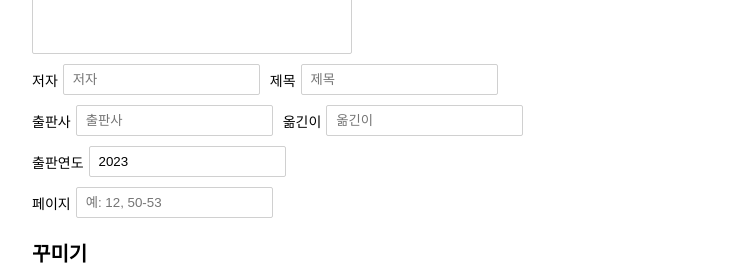
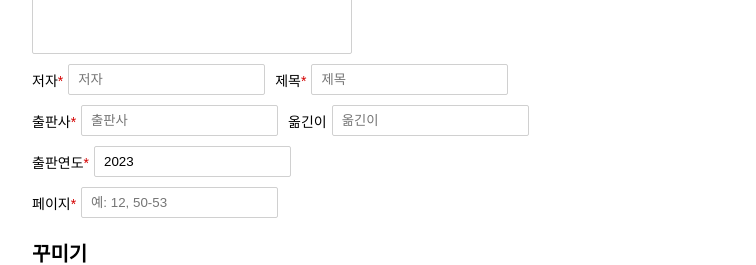
Before and after one commit to JHYOOOOON/Quot, a Next.js app: page / in a window 1280 px wide. Shown: the part 206-471 px from the top of the page, without its empty margins (153-909 px from the left). Built offline with nearby package versions, Linux system fonts and the light colour scheme; a web font is replaced by a local one.

Commit message:
feat: 출처 파트 필수 표시 추가

```diff
--- a/src/app/components/commons/Label.tsx
+++ b/src/app/components/commons/Label.tsx
@@ -1,18 +1,21 @@
 "use client";
 
-import styled from "styled-components";
+import styled, { css } from "styled-components";
 
 interface ILabel {
 	label: string;
 	name: string;
 	position?: "left" | "top";
 	children: React.ReactNode;
+	required?: boolean;
 }
 
-export const Label = ({ label, name, position = "left", children }: ILabel) => {
+export const Label = ({ label, name, position = "left", children, required = false }: ILabel) => {
 	return (
-		<Wrapper className={`${position}`}>
-			<StyledLabel htmlFor={name}>{label}</StyledLabel>
+		<Wrapper className={`${position} `}>
+			<StyledLabel htmlFor={name} required={required}>
+				{label}
+			</StyledLabel>
 			{children}
 		</Wrapper>
 	);
@@ -29,7 +32,18 @@ const Wrapper = styled.div`
 	}
 `;
 
-const StyledLabel = styled.label`
+const StyledLabel = styled.label<{ required?: boolean }>`
 	height: fit-content;
 	font-size: var(--font-size-300);
+	${({ required }) => {
+		return (
+			required &&
+			css`
+				&::after {
+					content: "*";
+					color: #d40000;
+				}
+			`
+		);
+	}}
 `;
--- a/src/app/components/sections/CardContents.tsx
+++ b/src/app/components/sections/CardContents.tsx
@@ -10,26 +10,29 @@ type SourceItem = {
 	type: HTMLInputTypeAttribute;
 	valueKey: keyof Source;
 	placeholder?: string;
+	required: boolean;
 };
 
 export const CardContents = () => {
 	const [bookQuotes, setBookQuotes] = useAtom(bookQuotesAtom);
 	const [source, setSource] = useAtom(sourceAtom);
 	const sourceItems: SourceItem[] = [
-		{ label: "저자", name: "author", type: "text", valueKey: "author" },
-		{ label: "제목", name: "name", type: "text", valueKey: "name" },
-		{ label: "출판사", name: "publisher", type: "text", valueKey: "publisher" },
+		{ label: "저자", name: "author", type: "text", valueKey: "author", required: true },
+		{ label: "제목", name: "name", type: "text", valueKey: "name", required: true },
+		{ label: "출판사", name: "publisher", type: "text", valueKey: "publisher", required: true },
 		{
 			label: "옮긴이",
 			name: "translator",
 			type: "text",
 			valueKey: "translator",
+			required: false,
 		},
 		{
 			label: "출판연도",
 			name: "publicationYear",
 			type: "number",
 			valueKey: "publicationYear",
+			required: true,
 		},
 		{
 			label: "페이지",
@@ -37,6 +40,7 @@ export const CardContents = () => {
 			type: "text",
 			valueKey: "page",
 			placeholder: "예: 12, 50-53",
+			required: true,
 		},
 	];
 
@@ -59,7 +63,7 @@ export const CardContents = () => {
 			</Label>
 			<Source>
 				{sourceItems.map((item) => (
-					<Label label={item.label} name={item.name} key={item.label}>
+					<Label label={item.label} name={item.name} key={item.label} required={item.required}>
 						<Input
 							name={item.name}
 							value={source[item.valueKey]}
```
